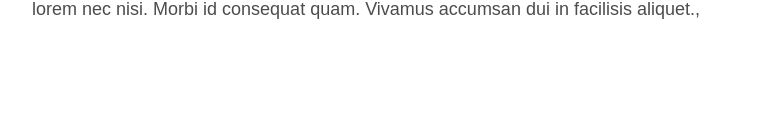
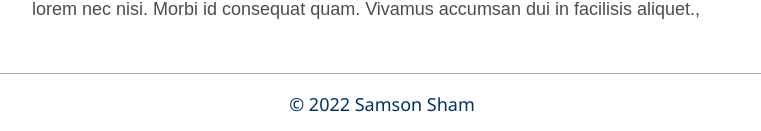
Before and after one commit to samsonsham/my-blog-webpack, a React app: page / in a window 1280 px wide. Shown: the part 946-1077 px from the top of the page, without its empty margins (258-1019 px from the left). Before the commit the page ends 989 px from the top, so only its background shows below. Built offline with nearby package versions, Linux system fonts and the light colour scheme.

Commit message:
add footer

```diff
--- a/src/App.scss
+++ b/src/App.scss
@@ -59,6 +59,16 @@ nav a {
     background: #105bb1;
   }
 }
+
+footer {
+  margin-top: 3rem;
+  margin-left: 1rem;
+  margin-right: 1rem;
+  text-align: center;
+  color: rgb(3, 50, 93);
+  border-top: 1px solid #aaa;
+}
+
 .article-list-item {
   a:visited {
     color: 4c4c4c;
--- a/src/components/Footer.tsx
+++ b/src/components/Footer.tsx
@@ -1,5 +1,11 @@
 const Footer = () => {
-  return <></>;
-};
+  const today = new Date()
+  const year = today.getFullYear()
+  return (
+    <footer>
+      <p>&copy; {year} Samson Sham</p>
+    </footer>
+  )
+}
 
-export default Footer;
+export default Footer
```
